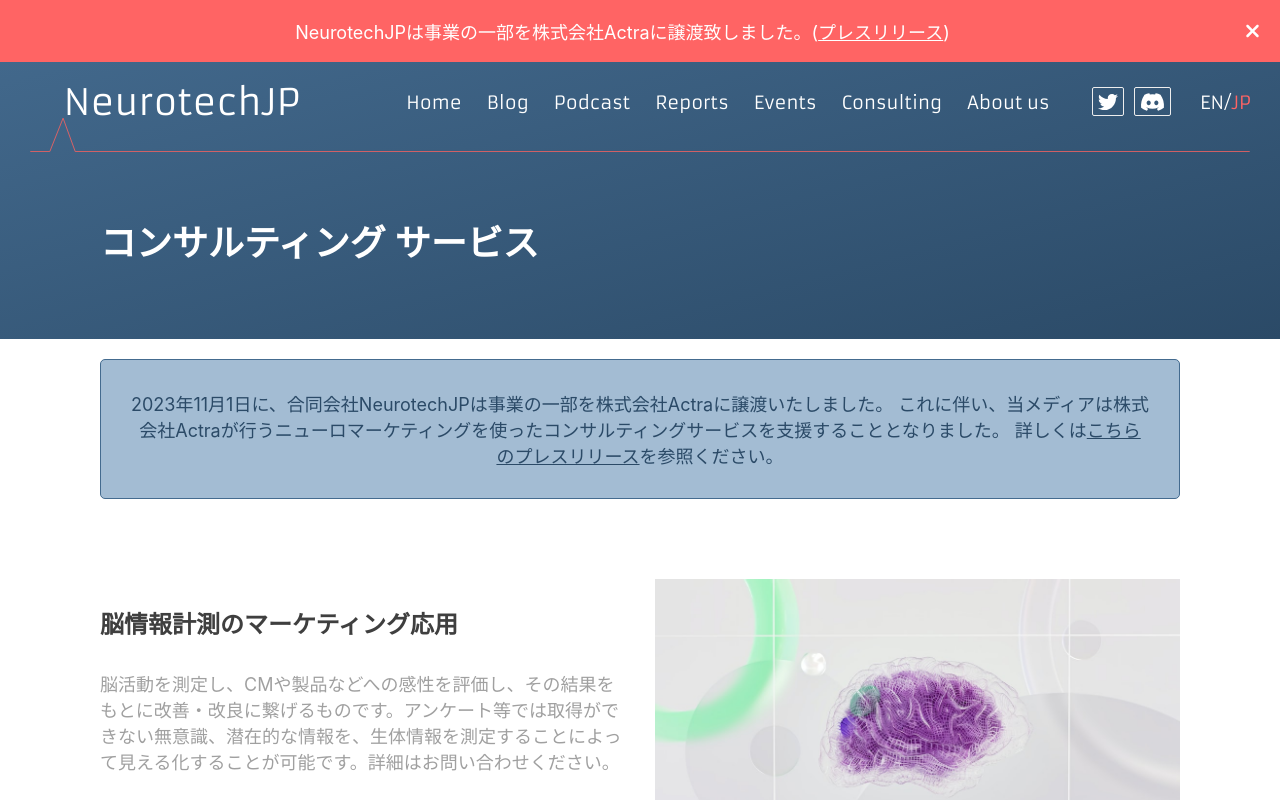
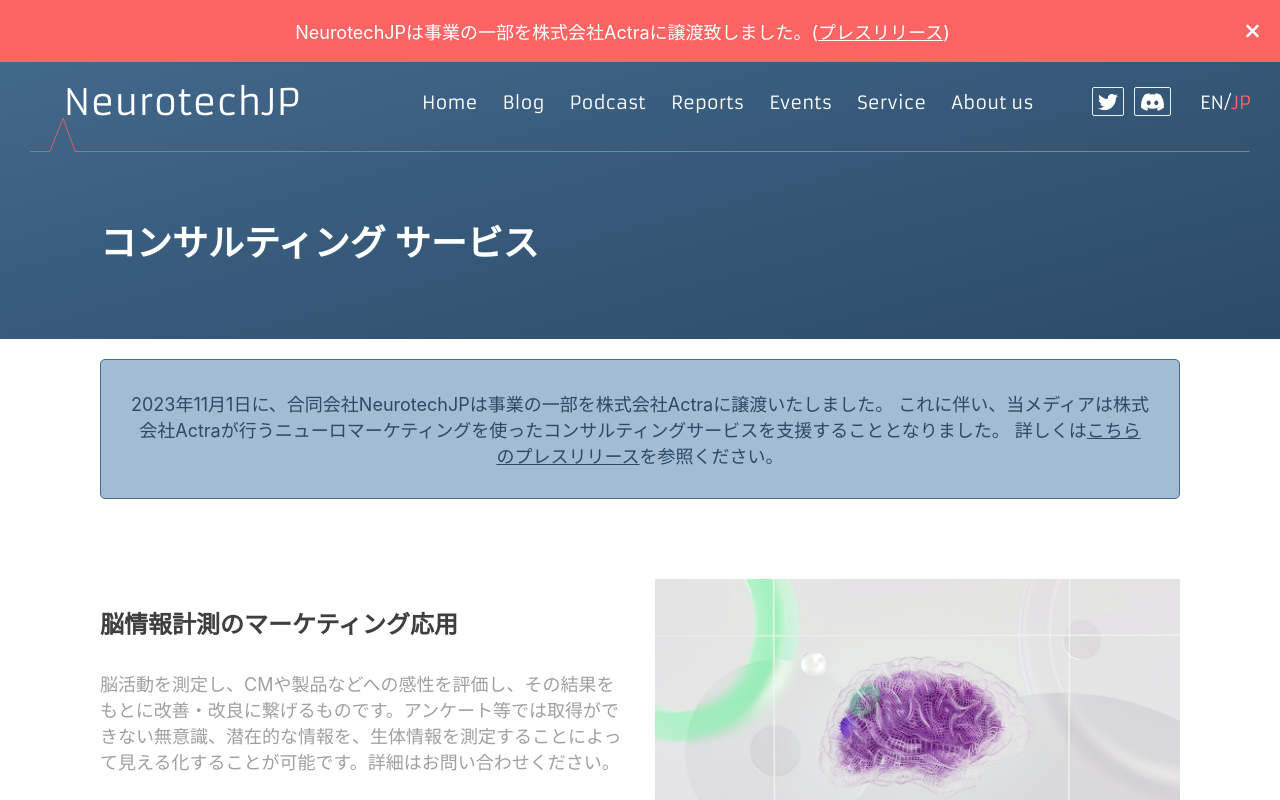
Before and after one commit to wakkihaya/neurotechjp, a Next.js app: page /jp/consulting in a window 1280 px wide. Shown: the top 800 px of the page. Built offline with nearby package versions, Linux system fonts and the light colour scheme.

Commit message:
fix: service link and text

```diff
--- a/src/components/Header/Header.tsx
+++ b/src/components/Header/Header.tsx
@@ -117,7 +117,7 @@
           onClick={() => setIsMenuOpen(!isMenuOpen)}
         >
           <Link href={lang === "EN" ? "/consulting" : "/jp/consulting"}>
-            Consulting
+            Service
           </Link>
         </div>
         <div
@@ -267,7 +267,7 @@
                 </div>
                 <div className={styles["header--index--item"]}>
                   <Link href={lang === "EN" ? "/consulting" : "/jp/consulting"}>
-                    Consulting
+                    Service
                   </Link>
                 </div>
                 <div className={styles["header--index--item"]}>
--- a/src/pages/consulting.tsx
+++ b/src/pages/consulting.tsx
@@ -48,7 +48,7 @@
               obtained through questionnaires. Please contact us for details.
             </div>
             <a
-              href="https://actra.co.jp"
+              href="https://actra.co.jp/services"
               target="_blank"
               rel="noreferrer"
               className="consulting--content--explanation--cta"
--- a/src/pages/jp/consulting.tsx
+++ b/src/pages/jp/consulting.tsx
@@ -44,7 +44,7 @@
               脳活動を測定し、CMや製品などへの感性を評価し、その結果をもとに改善・改良に繋げるものです。アンケート等では取得ができない無意識、潜在的な情報を、生体情報を測定することによって見える化することが可能です。詳細はお問い合わせください。
             </div>
             <a
-              href="https://actra.co.jp"
+              href="https://actra.co.jp/services"
               target="_blank"
               rel="noreferrer"
               className="consulting--content--explanation--cta"
```
